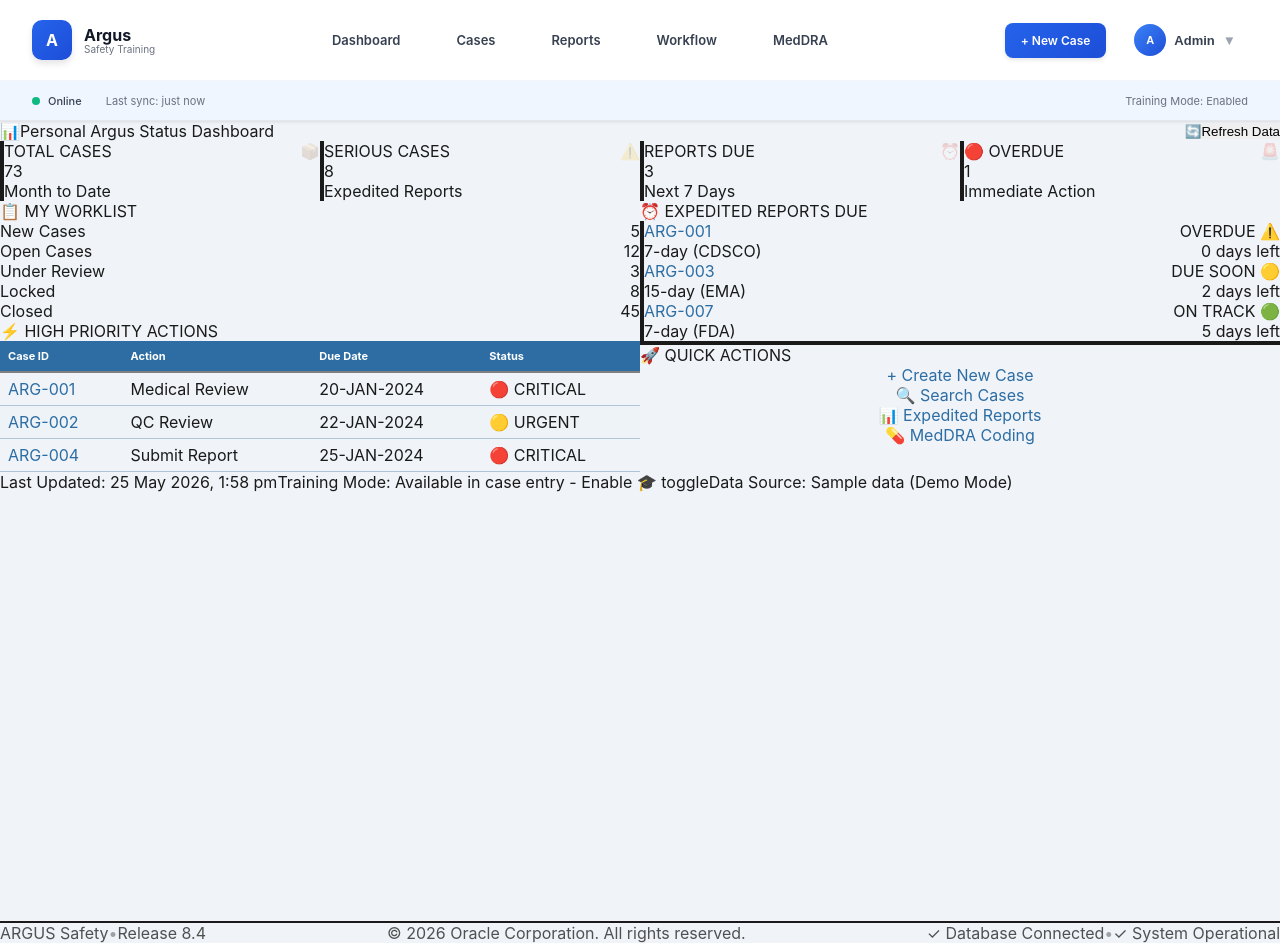
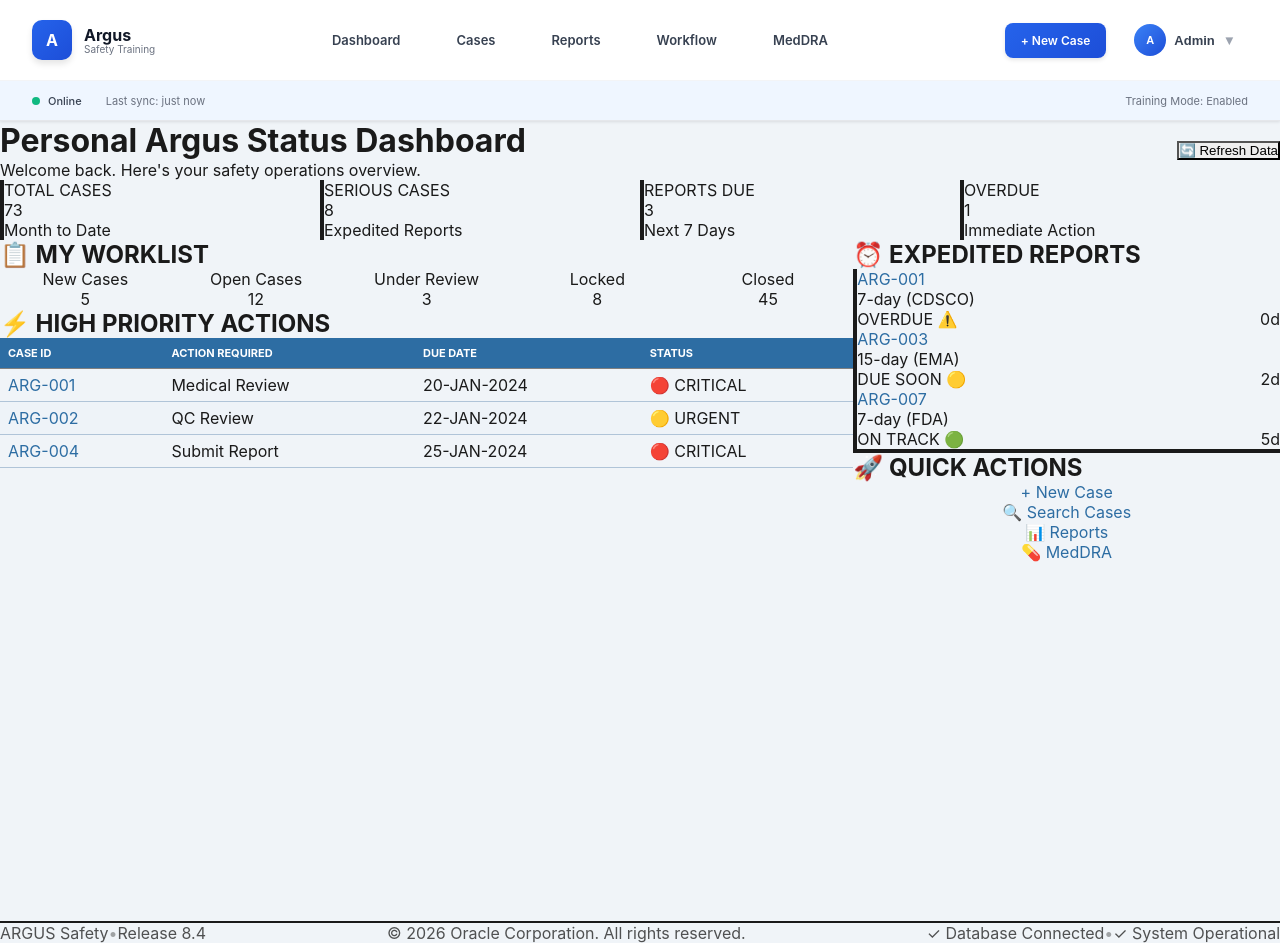
Before and after one commit to Vinaykutagulla/argus-safety-training, a Next.js app: page /dashboard in a window 1280 px wide. Built offline with nearby package versions, Linux system fonts and the light colour scheme; sample sign-in values are in the browser's storage.

Commit message:
Redesign: Clean up dashboard layout with better spacing and visual hierarchy

```diff
--- a/src/app/dashboard/page.tsx
+++ b/src/app/dashboard/page.tsx
@@ -36,134 +36,134 @@ export default function DashboardPage() {
 
   return (
     <ArgusLayout>
-      <div className="bg-gradient-to-br from-gray-50 via-blue-50 to-gray-100 min-h-screen p-6 space-y-6 text-11 font-sans">
-        {/* HEADER with Refresh Button */}
-        <div className="flex justify-between items-center mb-4">
-          <div className="text-20 font-bold text-argus-navy tracking-wider flex items-center gap-3">
-            <div className="p-2 bg-gradient-to-br from-argus-blue to-argus-light rounded-lg">
-              <span className="text-white text-18">📊</span>
+      <div className="bg-gray-50 min-h-screen p-8">
+        <div className="max-w-7xl mx-auto space-y-8">
+
+          {/* HEADER */}
+          <div className="flex justify-between items-center">
+            <div>
+              <h1 className="text-28 font-bold text-argus-navy mb-1">Personal Argus Status Dashboard</h1>
+              <p className="text-12 text-gray-600">Welcome back. Here's your safety operations overview.</p>
             </div>
-            Personal Argus Status Dashboard
-          </div>
-          <button className="px-4 py-2 bg-gradient-to-r from-argus-blue to-argus-light text-white hover:shadow-xl text-11 font-bold border-0 rounded-lg transition-all transform hover:scale-105 flex items-center gap-2">
-            <span>🔄</span> Refresh Data
+            <button className="px-6 py-3 bg-gradient-to-r from-argus-blue to-argus-light text-white font-bold rounded-lg hover:shadow-lg transition-all transform hover:scale-105">
+              🔄 Refresh Data
             </button>
           </div>
 
-        {/* KEY METRICS - 4 COLUMN CARDS with Enhanced Styling */}
-        <div className="grid grid-cols-4 gap-4 mb-2">
-          {/* Card 1: Total Cases */}
-          <div className="bg-white rounded-xl shadow-md hover:shadow-lg transition-all p-4 border-l-4 border-argus-blue overflow-hidden group">
-            <div className="flex justify-between items-start">
+          {/* KEY METRICS - 4 CARDS IN CLEAN GRID */}
+          <div className="grid grid-cols-4 gap-6">
+            {/* Metric 1 */}
+            <div className="bg-white rounded-lg shadow-sm hover:shadow-md transition-all border-l-4 border-argus-blue p-6">
+              <div className="flex justify-between items-start mb-4">
                 <div>
-                <div className="text-10 text-gray-500 font-bold uppercase tracking-wide">Total Cases</div>
-                <div className="text-32 font-bold text-argus-blue mt-2">{stats.totalMTD}</div>
-                <div className="text-9 text-gray-400 mt-2">Month to Date</div>
+                  <p className="text-11 text-gray-500 font-semibold uppercase tracking-wide">Total Cases</p>
+                  <p className="text-36 font-bold text-argus-blue mt-3">{stats.totalMTD}</p>
+                  <p className="text-10 text-gray-400 mt-2">Month to Date</p>
                 </div>
-              <div className="text-40 opacity-20 group-hover:opacity-40 transition-opacity">📦</div>
               </div>
-            <div className="mt-3 h-1 bg-gradient-to-r from-argus-blue to-transparent rounded-full"></div>
+              <div className="h-1 bg-gradient-to-r from-argus-blue to-transparent rounded"></div>
             </div>
 
-          {/* Card 2: Serious Cases */}
-          <div className="bg-white rounded-xl shadow-md hover:shadow-lg transition-all p-4 border-l-4 border-red-500 overflow-hidden group">
-            <div className="flex justify-between items-start">
+            {/* Metric 2 */}
+            <div className="bg-white rounded-lg shadow-sm hover:shadow-md transition-all border-l-4 border-red-500 p-6">
+              <div className="flex justify-between items-start mb-4">
                 <div>
-                <div className="text-10 text-red-600 font-bold uppercase tracking-wide">Serious Cases</div>
-                <div className="text-32 font-bold text-red-600 mt-2">{stats.seriousCases}</div>
-                <div className="text-9 text-red-400 mt-2">Expedited Reports</div>
+                  <p className="text-11 text-red-600 font-semibold uppercase tracking-wide">Serious Cases</p>
+                  <p className="text-36 font-bold text-red-600 mt-3">{stats.seriousCases}</p>
+                  <p className="text-10 text-red-400 mt-2">Expedited Reports</p>
                 </div>
-              <div className="text-40 opacity-20 group-hover:opacity-40 transition-opacity">⚠️</div>
               </div>
-            <div className="mt-3 h-1 bg-gradient-to-r from-red-500 to-transparent rounded-full"></div>
+              <div className="h-1 bg-gradient-to-r from-red-500 to-transparent rounded"></div>
             </div>
 
-          {/* Card 3: Reports Due */}
-          <div className="bg-white rounded-xl shadow-md hover:shadow-lg transition-all p-4 border-l-4 border-yellow-500 overflow-hidden group">
-            <div className="flex justify-between items-start">
+            {/* Metric 3 */}
+            <div className="bg-white rounded-lg shadow-sm hover:shadow-md transition-all border-l-4 border-yellow-500 p-6">
+              <div className="flex justify-between items-start mb-4">
                 <div>
-                <div className="text-10 text-yellow-700 font-bold uppercase tracking-wide">Reports Due</div>
-                <div className="text-32 font-bold text-yellow-600 mt-2">{reportsDueSoon.length}</div>
-                <div className="text-9 text-yellow-500 mt-2">Next 7 Days</div>
+                  <p className="text-11 text-yellow-700 font-semibold uppercase tracking-wide">Reports Due</p>
+                  <p className="text-36 font-bold text-yellow-600 mt-3">{reportsDueSoon.length}</p>
+                  <p className="text-10 text-yellow-500 mt-2">Next 7 Days</p>
                 </div>
-              <div className="text-40 opacity-20 group-hover:opacity-40 transition-opacity">⏰</div>
               </div>
-            <div className="mt-3 h-1 bg-gradient-to-r from-yellow-500 to-transparent rounded-full"></div>
+              <div className="h-1 bg-gradient-to-r from-yellow-500 to-transparent rounded"></div>
             </div>
 
-          {/* Card 4: Overdue */}
-          <div className="bg-white rounded-xl shadow-md hover:shadow-lg transition-all p-4 border-l-4 border-orange-600 overflow-hidden group">
-            <div className="flex justify-between items-start">
+            {/* Metric 4 */}
+            <div className="bg-white rounded-lg shadow-sm hover:shadow-md transition-all border-l-4 border-orange-600 p-6">
+              <div className="flex justify-between items-start mb-4">
                 <div>
-                <div className="text-10 text-orange-700 font-bold uppercase tracking-wide">🔴 Overdue</div>
-                <div className="text-32 font-bold text-orange-600 mt-2">{stats.overdueReports}</div>
-                <div className="text-9 text-orange-500 mt-2">Immediate Action</div>
+                  <p className="text-11 text-orange-700 font-semibold uppercase tracking-wide">Overdue</p>
+                  <p className="text-36 font-bold text-orange-600 mt-3">{stats.overdueReports}</p>
+                  <p className="text-10 text-orange-500 mt-2">Immediate Action</p>
                 </div>
-              <div className="text-40 opacity-20 group-hover:opacity-40 transition-opacity">🚨</div>
               </div>
-            <div className="mt-3 h-1 bg-gradient-to-r from-orange-600 to-transparent rounded-full"></div>
+              <div className="h-1 bg-gradient-to-r from-orange-600 to-transparent rounded"></div>
             </div>
           </div>
 
-        {/* MAIN CONTENT - 2 ROW LAYOUT */}
-        <div className="grid grid-cols-2 gap-6">
-          {/* LEFT: Worklist + Action Items */}
-          <div className="space-y-6">
-            {/* My Worklist */}
-            <div className="bg-white rounded-xl shadow-md overflow-hidden">
-              <div className="bg-gradient-to-r from-argus-blue to-argus-light text-white px-4 py-3">
-                <div className="text-12 font-bold uppercase tracking-wider">📋 My Worklist</div>
+          {/* TWO-COLUMN LAYOUT */}
+          <div className="grid grid-cols-3 gap-6">
+
+            {/* LEFT COLUMN - WIDER (2 cols) */}
+            <div className="col-span-2 space-y-6">
+
+              {/* MY WORKLIST */}
+              <div className="bg-white rounded-lg shadow-sm overflow-hidden">
+                <div className="bg-gradient-to-r from-argus-blue to-argus-light px-6 py-4">
+                  <h2 className="text-13 font-bold text-white uppercase tracking-wider">📋 My Worklist</h2>
                 </div>
-              <div className="p-4 space-y-3">
-                <div className="flex justify-between items-center p-3 bg-gradient-to-r from-blue-50 to-blue-100 rounded-lg hover:from-blue-100 hover:to-blue-200 transition-all">
-                  <span className="text-11 font-semibold text-gray-700">New Cases</span>
-                  <span className="text-18 font-bold text-argus-blue">{stats.newCases}</span>
+                <div className="p-6">
+                  <div className="grid grid-cols-5 gap-4">
+                    <div className="text-center p-4 bg-gradient-to-br from-blue-50 to-blue-100 rounded-lg">
+                      <p className="text-11 text-gray-600 font-semibold mb-2">New Cases</p>
+                      <p className="text-28 font-bold text-argus-blue">{stats.newCases}</p>
                     </div>
-                <div className="flex justify-between items-center p-3 bg-gradient-to-r from-cyan-50 to-cyan-100 rounded-lg hover:from-cyan-100 hover:to-cyan-200 transition-all">
-                  <span className="text-11 font-semibold text-gray-700">Open Cases</span>
-                  <span className="text-18 font-bold text-cyan-600">{stats.openCases}</span>
+                    <div className="text-center p-4 bg-gradient-to-br from-cyan-50 to-cyan-100 rounded-lg">
+                      <p className="text-11 text-gray-600 font-semibold mb-2">Open Cases</p>
+                      <p className="text-28 font-bold text-cyan-600">{stats.openCases}</p>
                     </div>
-                <div className="flex justify-between items-center p-3 bg-gradient-to-r from-indigo-50 to-indigo-100 rounded-lg hover:from-indigo-100 hover:to-indigo-200 transition-all">
-                  <span className="text-11 font-semibold text-gray-700">Under Review</span>
-                  <span className="text-18 font-bold text-indigo-600">{stats.reviewCases}</span>
+                    <div className="text-center p-4 bg-gradient-to-br from-indigo-50 to-indigo-100 rounded-lg">
+                      <p className="text-11 text-gray-600 font-semibold mb-2">Under Review</p>
+                      <p className="text-28 font-bold text-indigo-600">{stats.reviewCases}</p>
                     </div>
-                <div className="flex justify-between items-center p-3 bg-gradient-to-r from-purple-50 to-purple-100 rounded-lg hover:from-purple-100 hover:to-purple-200 transition-all">
-                  <span className="text-11 font-semibold text-gray-700">Locked</span>
-                  <span className="text-18 font-bold text-purple-600">{stats.lockedCases}</span>
+                    <div className="text-center p-4 bg-gradient-to-br from-purple-50 to-purple-100 rounded-lg">
+                      <p className="text-11 text-gray-600 font-semibold mb-2">Locked</p>
+                      <p className="text-28 font-bold text-purple-600">{stats.lockedCases}</p>
                     </div>
-                <div className="flex justify-between items-center p-3 bg-gradient-to-r from-green-50 to-green-100 rounded-lg hover:from-green-100 hover:to-green-200 transition-all">
-                  <span className="text-11 font-semibold text-gray-700">Closed</span>
-                  <span className="text-18 font-bold text-green-600">{stats.closedCases}</span>
+                    <div className="text-center p-4 bg-gradient-to-br from-green-50 to-green-100 rounded-lg">
+                      <p className="text-11 text-gray-600 font-semibold mb-2">Closed</p>
+                      <p className="text-28 font-bold text-green-600">{stats.closedCases}</p>
+                    </div>
                   </div>
                 </div>
               </div>
 
-            {/* My Action Items */}
-            <div className="bg-white rounded-xl shadow-md overflow-hidden">
-              <div className="bg-gradient-to-r from-argus-orange to-yellow-500 text-white px-4 py-3">
-                <div className="text-12 font-bold uppercase tracking-wider">⚡ High Priority Actions</div>
+              {/* HIGH PRIORITY ACTIONS TABLE */}
+              <div className="bg-white rounded-lg shadow-sm overflow-hidden">
+                <div className="bg-gradient-to-r from-orange-600 to-orange-500 px-6 py-4">
+                  <h2 className="text-13 font-bold text-white uppercase tracking-wider">⚡ High Priority Actions</h2>
                 </div>
                 <div className="overflow-x-auto">
-                <table className="w-full text-10">
+                  <table className="w-full">
                     <thead>
-                    <tr className="bg-gradient-to-r from-orange-100 to-yellow-100 border-b-2 border-orange-300">
-                      <th className="px-4 py-2 text-left font-bold text-gray-700">Case ID</th>
-                      <th className="px-4 py-2 text-left font-bold text-gray-700">Action</th>
-                      <th className="px-4 py-2 text-left font-bold text-gray-700">Due Date</th>
-                      <th className="px-4 py-2 text-left font-bold text-gray-700">Status</th>
+                      <tr className="bg-orange-50 border-b border-orange-200">
+                        <th className="px-6 py-3 text-left text-11 font-bold text-gray-700 uppercase tracking-wider">Case ID</th>
+                        <th className="px-6 py-3 text-left text-11 font-bold text-gray-700 uppercase tracking-wider">Action Required</th>
+                        <th className="px-6 py-3 text-left text-11 font-bold text-gray-700 uppercase tracking-wider">Due Date</th>
+                        <th className="px-6 py-3 text-left text-11 font-bold text-gray-700 uppercase tracking-wider">Status</th>
                       </tr>
                     </thead>
-                  <tbody>
+                    <tbody className="divide-y divide-orange-100">
                       {actionItems.map((item, idx) => (
-                      <tr key={idx} className={idx % 2 === 1 ? 'bg-orange-50' : 'bg-white'}>
-                        <td className="px-4 py-3 border-b border-orange-100">
-                          <a href={`/dashboard/cases/${item.caseId}`} className="text-argus-blue font-bold hover:underline hover:text-argus-light">
+                        <tr key={idx} className="hover:bg-orange-50 transition-colors">
+                          <td className="px-6 py-4">
+                            <a href={`/dashboard/cases/${item.caseId}`} className="text-argus-blue font-bold hover:text-argus-light">
                               {item.caseId}
                             </a>
                           </td>
-                        <td className="px-4 py-3 border-b border-orange-100 font-semibold text-gray-700">{item.action}</td>
-                        <td className="px-4 py-3 border-b border-orange-100 font-bold text-red-600">{item.dueDate}</td>
-                        <td className="px-4 py-3 border-b border-orange-100 font-bold">{item.status}</td>
+                          <td className="px-6 py-4 text-11 font-medium text-gray-700">{item.action}</td>
+                          <td className="px-6 py-4 text-11 font-bold text-red-600">{item.dueDate}</td>
+                          <td className="px-6 py-4 text-11 font-bold">{item.status}</td>
                         </tr>
                       ))}
                     </tbody>
@@ -172,73 +172,51 @@ export default function DashboardPage() {
               </div>
             </div>
 
-          {/* RIGHT: Reports Due + Quick Launch */}
+            {/* RIGHT COLUMN - NARROW (1 col) */}
             <div className="space-y-6">
-            {/* Expedited Reports Due Soon */}
-            <div className="bg-white rounded-xl shadow-md overflow-hidden">
-              <div className="bg-gradient-to-r from-red-600 to-red-500 text-white px-4 py-3">
-                <div className="text-12 font-bold uppercase tracking-wider">⏰ Expedited Reports Due</div>
+
+              {/* EXPEDITED REPORTS */}
+              <div className="bg-white rounded-lg shadow-sm overflow-hidden">
+                <div className="bg-gradient-to-r from-red-600 to-red-500 px-6 py-4">
+                  <h2 className="text-13 font-bold text-white uppercase tracking-wider">⏰ Expedited Reports</h2>
                 </div>
-              <div className="p-4 space-y-2">
+                <div className="p-6 space-y-3">
                   {reportsDueSoon.map((item, idx) => (
-                  <div key={idx} className="p-3 rounded-lg border-l-4 border-red-600 bg-gradient-to-r from-red-50 to-red-100 hover:from-red-100 hover:to-red-150 flex justify-between items-center transition-all">
-                    <div className="flex-1">
-                      <a href={`/dashboard/cases/${item.caseId}`} className="text-argus-blue font-bold hover:underline text-11">
+                    <div key={idx} className="p-4 border-l-4 border-red-500 bg-red-50 rounded-lg hover:bg-red-100 transition-colors">
+                      <a href={`/dashboard/cases/${item.caseId}`} className="block text-argus-blue font-bold hover:text-argus-light text-11 mb-1">
                         {item.caseId}
                       </a>
-                      <div className="text-9 text-red-600 font-medium">{item.reportType}</div>
-                    </div>
-                    <div className="text-right">
-                      <div className="font-bold text-11 text-gray-800">{item.status}</div>
-                      <div className="text-10 text-red-600 font-bold">{item.daysLeft} days left</div>
+                      <p className="text-10 text-red-700 font-medium mb-2">{item.reportType}</p>
+                      <div className="flex justify-between items-center">
+                        <span className="text-10 font-bold text-gray-700">{item.status}</span>
+                        <span className="text-10 font-bold text-red-600">{item.daysLeft}d</span>
                       </div>
                     </div>
                   ))}
                 </div>
               </div>
 
-            {/* Quick Actions */}
-            <div className="bg-white rounded-xl shadow-md p-4 border-t-4 border-argus-blue">
-              <div className="text-12 font-bold text-argus-navy mb-4 uppercase tracking-wider">🚀 Quick Actions</div>
+              {/* QUICK ACTIONS */}
+              <div className="bg-white rounded-lg shadow-sm p-6 border-t-4 border-argus-blue">
+                <h2 className="text-13 font-bold text-argus-navy uppercase tracking-wider mb-6">🚀 Quick Actions</h2>
                 <div className="space-y-3">
-                <a
-                  href="/dashboard/cases/new"
-                  className="block px-4 py-3 bg-gradient-to-r from-green-500 to-green-600 text-white font-bold text-11 rounded-lg hover:shadow-lg hover:from-green-600 hover:to-green-700 transition-all transform hover:scale-105 text-center"
-                >
-                  + Create New Case
+                  <a href="/dashboard/cases/new" className="block px-4 py-3 bg-green-600 text-white font-bold text-11 rounded-lg hover:bg-green-700 transition-all text-center">
+                    + New Case
                   </a>
-                <a
-                  href="/dashboard/cases"
-                  className="block px-4 py-3 bg-gradient-to-r from-argus-blue to-argus-light text-white font-bold text-11 rounded-lg hover:shadow-lg hover:from-argus-light hover:to-blue-600 transition-all transform hover:scale-105 text-center"
-                >
+                  <a href="/dashboard/cases" className="block px-4 py-3 bg-argus-blue text-white font-bold text-11 rounded-lg hover:bg-argus-light transition-all text-center">
                     🔍 Search Cases
                   </a>
-                <a
-                  href="/dashboard/reports/expedited"
-                  className="block px-4 py-3 bg-gradient-to-r from-red-600 to-red-700 text-white font-bold text-11 rounded-lg hover:shadow-lg hover:from-red-700 hover:to-red-800 transition-all transform hover:scale-105 text-center"
-                >
-                  📊 Expedited Reports
+                  <a href="/dashboard/reports/expedited" className="block px-4 py-3 bg-red-600 text-white font-bold text-11 rounded-lg hover:bg-red-700 transition-all text-center">
+                    📊 Reports
                   </a>
-                <a
-                  href="/dashboard/meddra"
-                  className="block px-4 py-3 bg-gradient-to-r from-purple-600 to-purple-700 text-white font-bold text-11 rounded-lg hover:shadow-lg hover:from-purple-700 hover:to-purple-800 transition-all transform hover:scale-105 text-center"
-                >
-                  💊 MedDRA Coding
+                  <a href="/dashboard/meddra" className="block px-4 py-3 bg-purple-600 text-white font-bold text-11 rounded-lg hover:bg-purple-700 transition-all text-center">
+                    💊 MedDRA
                   </a>
                 </div>
               </div>
             </div>
           </div>
 
-        {/* FOOTER INFO */}
-        <div className="bg-gradient-to-r from-gray-800 to-gray-900 rounded-xl p-4 mt-6 text-white shadow-lg">
-          <div className="text-10 flex items-center justify-between">
-            <div className="flex gap-6">
-              <span><span className="font-bold text-cyan-400">Last Updated:</span> {new Date().toLocaleString('en-IN', { dateStyle: 'medium', timeStyle: 'short' })}</span>
-              <span><span className="font-bold text-cyan-400">Training Mode:</span> Available in case entry - Enable 🎓 toggle</span>
-              <span><span className="font-bold text-cyan-400">Data Source:</span> Sample data (Demo Mode)</span>
-            </div>
-          </div>
         </div>
       </div>
     </ArgusLayout>
```
Lines whose indentation alone changed are shown as unchanged.
